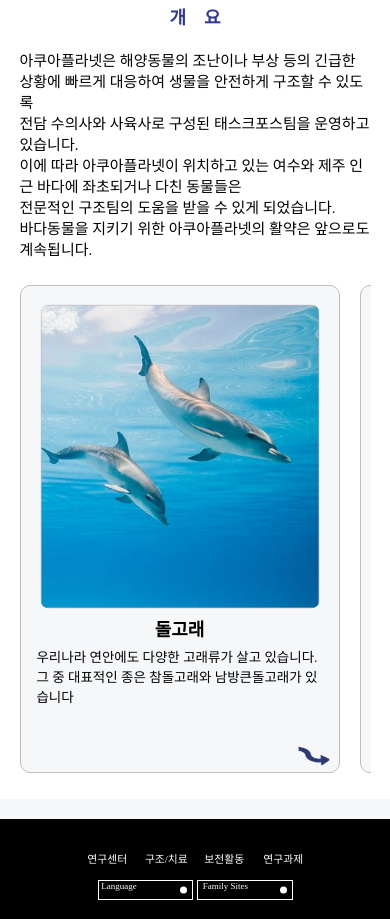
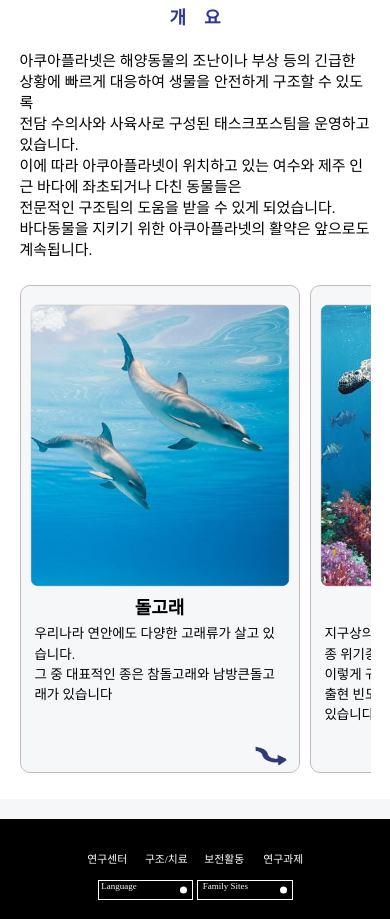
Before and after one commit to hannah3406/hmbrc, a plain HTML site: page 2_rescue.html in a window 390 px wide. Shown: the part 1222-2141 px from the top of the page. Drawn offline with Linux system fonts and the light colour scheme.

Commit message:
20210702

```diff
--- a/css/2_rescue.css
+++ b/css/2_rescue.css
@@ -1173,20 +1173,20 @@ main{
 
 }
 .sub2_4 li{
-    width:324px; height:488px; border:1px solid #c2bbbb;
+    width:280px; height:488px; border:1px solid #c2bbbb;
     padding:0 0 4% 0;
 
     transition:.5s;
     background-color:#f6f7f9;
     border-radius: 10px;
     margin:0 auto;
-    margin-right:2%;
+    margin-right:1%;
     margin-left:0;
 
     position:relative;
 }
 .sub2_4 li:last-child{margin-right:0;}
-.sub2_4 li figure{width:280px; border-radius: 10px; margin:0 auto;padding-top:18px;}
+.sub2_4 li figure{width:260px; border-radius: 10px; margin:0 auto;padding-top:18px;}
 .sub2_4 li figure img{width:100%; border-radius: 10px;}
 
 .sub2_4 li p{
```
Also changed, not shown: index.html (+4 -4 lines).
